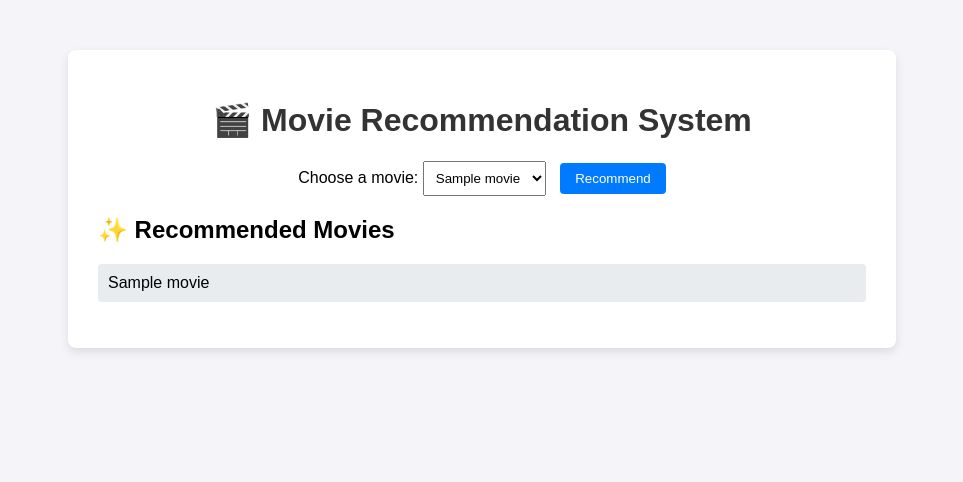
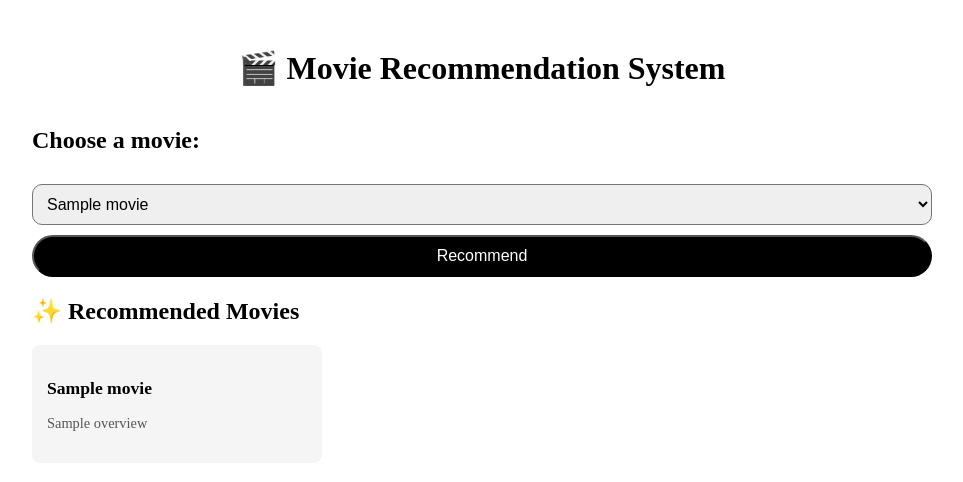
Before and after one commit to kb-patel2005/movie_recommand_system, a Flask app: template templates/index.html in a window 1280 px wide. Shown: the top 482 px of the page, without its empty margins (158-1121 px from the left). Run offline with Flask 3, Linux system fonts and the light colour scheme; the template is opened without the code that fills it: most values are stand-ins (such as "Sample title", 1, 10 or a date in 2020); parts of the project's set-up code (start-up, migrations or seed data) failed here and were passed over.

Commit message:
second commit

```diff
--- a/app.py
+++ b/app.py
@@ -3,20 +3,39 @@ from controller import get_movies, get_recommendations
 
 app = Flask(__name__)
 
+# @app.route('/')
+# def index():
+#     movies = get_movies()
+#     return render_template('index.html', movie_list=movies)
+
+# @app.route('/recommend', methods=['POST'])
+# def recommend():
+#     movie = request.form['movie']
+#     recommendations = get_recommendations(movie)
+#     movies = get_movies()
+#     return render_template(
+#         'index.html',
+#         movie_list=movies,
+#         recommendations=recommendations
+#     )
+
 @app.route('/')
 def index():
     movies = get_movies()
-    return render_template('index.html', movie_list=movies)
+    return render_template('index.html', movie_list=movies, selected_movie=None)
+
 
 @app.route('/recommend', methods=['POST'])
 def recommend():
     movie = request.form['movie']
     recommendations = get_recommendations(movie)
     movies = get_movies()
+
     return render_template(
         'index.html',
         movie_list=movies,
-        recommendations=recommendations
+        recommendations=recommendations,
+        selected_movie=movie   # ✅ important
     )
 
 @app.errorhandler(404)
--- a/static/style.css
+++ b/static/style.css
@@ -1,78 +1,98 @@
-body {
-    font-family: Arial, sans-serif;
-    background: #f4f4f9;
-    margin: 0;
-    padding: 0;
+/* Container */
+.container {
+    max-width: 900px;
+    margin: auto;
+    padding: 20px;
 }
 
-.container {
-    width: 60%;
-    margin: 50px auto;
-    background: #fff;
-    padding: 30px;
-    border-radius: 8px;
-    box-shadow: 0 4px 10px rgba(0,0,0,0.1);
-}
-
+/* Title */
 .title {
     text-align: center;
-    color: #333;
-}
-
-.form-box {
-    text-align: center;
+    font-size: 2rem;
     margin-bottom: 20px;
 }
 
-.dropdown {
-    padding: 8px;
-    margin-right: 10px;
+/* Form */
+.form-box {
+    display: flex;
+    flex-direction: column;
+    gap: 10px;
 }
 
+/* Dropdown */
+.dropdown {
+    padding: 10px;
+    font-size: 1rem;
+    width: 100%;
+    border-radius: 10px;
+}
+
+/* Button */
 .btn {
-    padding: 8px 15px;
-    background: #007BFF;
+    padding: 10px;
+    background: black;
     color: white;
-    border: none;
-    border-radius: 4px;
+    border-radius: 50px;
+    font-size: 1rem;
     cursor: pointer;
 }
 
-.btn:hover {
-    background: #0056b3;
-}
-
+/* Results */
 .results {
     margin-top: 20px;
 }
 
+/* Recommendation list */
 .recommend-list {
+    display: grid;
+    grid-template-columns: repeat(3, 1fr);
+    gap: 15px;
     list-style: none;
     padding: 0;
 }
 
+/* .recommend-item {
+    background: gainsboro;
+    padding: 15px;
+    text-align: center;
+    box-shadow: bisque;
+    border-radius: 8px;
+} */
+
 .recommend-item {
-    background: #e9ecef;
-    margin: 5px 0;
-    padding: 10px;
-    border-radius: 4px;
+    background: #f5f5f5;
+    padding: 15px;
+    border-radius: 8px;
 }
 
-.error-box {
-    background: #fff;
-    padding: 30px;
-    margin-top: 30px;
-    border-radius: 12px;
-    text-align: center;
-    box-shadow: 0 4px 10px rgba(0,0,0,0.1);
+.recommend-item h3 {
+    margin-bottom: 8px;
+    font-size: 1.1rem;
 }
 
-.error-box h2 {
-    font-size: 48px;
-    color: red;
+.overview {
+    font-size: 0.9rem;
+    color: #555;
+    line-height: 1.4;
 }
 
-.error-box p {
-    font-size: 18px;
-    margin: 10px 0;
+/* 🔥 Mobile Responsive */
+@media (max-width: 768px) {
+    .title {
+        font-size: 1.5rem;
+    }
+
+    .recommend-list {
+        grid-template-columns: repeat(2, 1fr);
+    }
 }
+
+@media (max-width: 480px) {
+    .recommend-list {
+        grid-template-columns: 1fr;
+    }
+
+    .btn {
+        width: 100%;
+    }
+}
--- a/templates/index.html
+++ b/templates/index.html
@@ -1,35 +1,56 @@
 <!DOCTYPE html>
 <html>
+
 <head>
     <title>Movie Recommendation System</title>
+    <meta name="viewport" content="width=device-width, initial-scale=1.0">
     <link rel="stylesheet" href="/static/style.css">
 </head>
+
 <body>
 
     <div class="container">
         <h1 class="title">🎬 Movie Recommendation System</h1>
 
         <form action="/recommend" method="post" class="form-box">
-        <label for="movie">Choose a movie:</label>
+            <h2><label for="movie">Choose a movie:</label></h2>
             <select name="movie" id="movie" class="dropdown">
                 {% for movie in movie_list %}
-            <option value="{{movie}}">{{movie}}</option>
+                <option value="{{movie}}" {% if selected_movie==movie %}selected{% endif %}>
+                    {{movie}}
+                </option>
                 {% endfor %}
             </select>
             <button type="submit" class="btn">Recommend</button>
         </form>
 
         {% if recommendations %}
-    <div class="results">
+        <!-- <div class="results">
+            <hr/>
             <h2>✨ Recommended Movies</h2>
             <ul class="recommend-list">
                 {% for movie in recommendations %}
                 <li class="recommend-item">{{movie}}</li>
                 {% endfor %}
             </ul>
+        </div> -->
+        <!-- {% if recommendations %} -->
+        <div class="results">
+            <h2>✨ Recommended Movies</h2>
+
+            <div class="recommend-list">
+                {% for movie in recommendations %}
+                <div class="recommend-item">
+                    <h3>{{ movie.title }}</h3>
+                    <p class="overview">{{ movie.overview }}</p>
                 </div>
+                {% endfor %}
+            </div>
+        </div>
+        {% endif %}
         {% endif %}
     </div>
 
 </body>
+
 </html>
```
Also changed, not shown: model.py (+8 -2 lines). Lines whose indentation alone changed are shown as unchanged.
